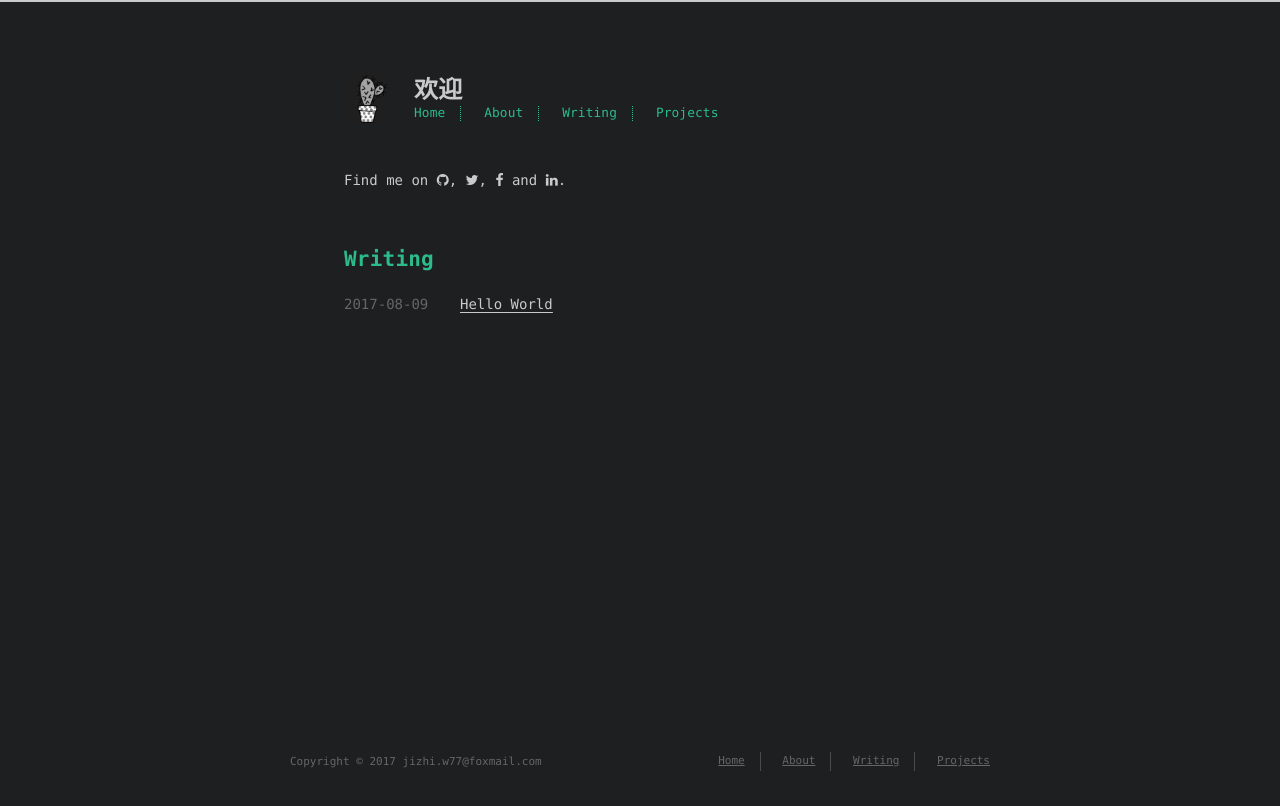
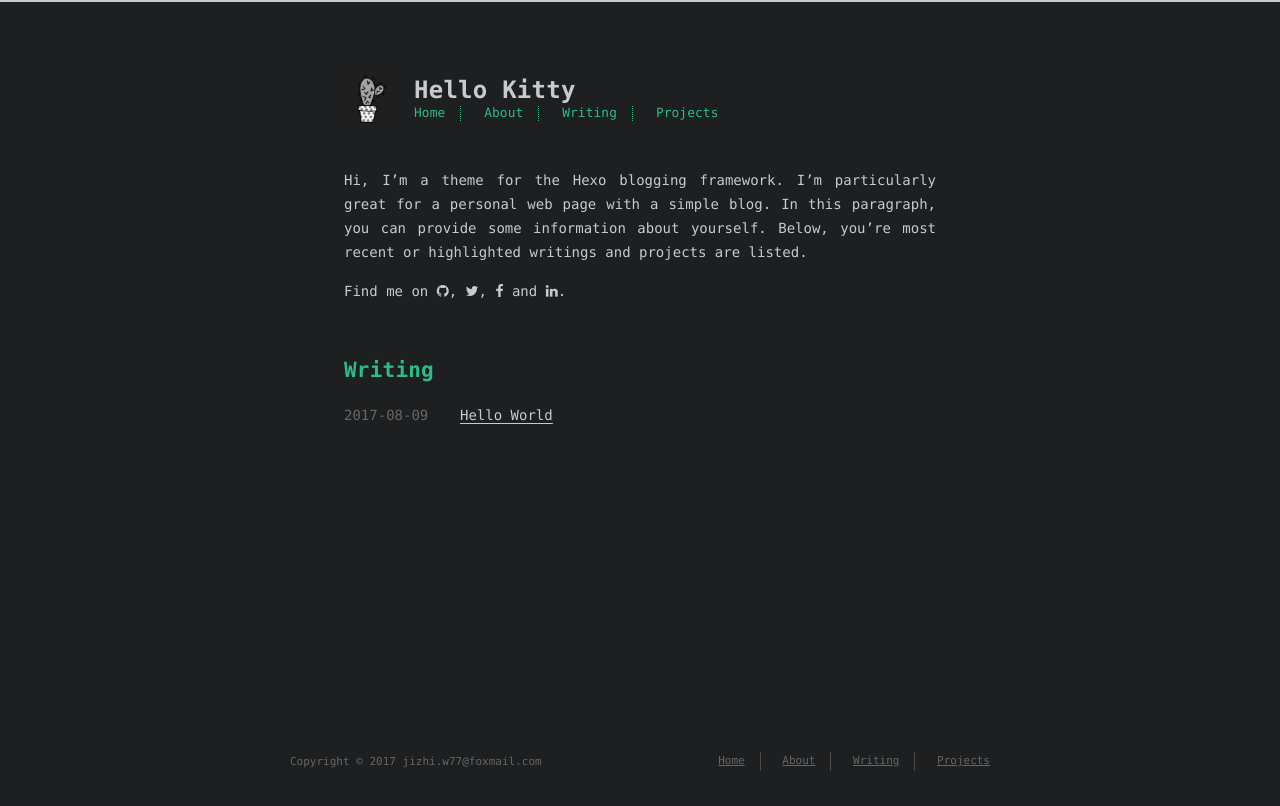
Before and after one commit to MiniMilkfish/jizhi77.github.io, a plain HTML site: page index.html in a window 1280 px wide. Drawn offline with Linux system fonts and the light colour scheme; a web font is replaced by a local one.

Commit message:
Site updated: 2017-08-09 15:58:04

```diff
--- a/index.html
+++ b/index.html
@@ -6,12 +6,15 @@
     <meta http-equiv="X-UA-Compatible" content="IE=edge">
     <meta name="HandheldFriendly" content="True">
     <meta name="viewport" content="width=device-width, initial-scale=1, maximum-scale=1" />
-    <meta property="og:type" content="website">
-<meta property="og:title" content="欢迎">
+    <meta name="description" content="Hi, I’m a theme for the Hexo blogging framework. I’m particularly great for a personal web page with a simple blog. In this paragraph, you can provide some information about yourself. Below, you’re mo">
+<meta property="og:type" content="website">
+<meta property="og:title" content="Hello Kitty">
 <meta property="og:url" content="http://yoursite.com/index.html">
-<meta property="og:site_name" content="欢迎">
+<meta property="og:site_name" content="Hello Kitty">
+<meta property="og:description" content="Hi, I’m a theme for the Hexo blogging framework. I’m particularly great for a personal web page with a simple blog. In this paragraph, you can provide some information about yourself. Below, you’re mo">
 <meta name="twitter:card" content="summary">
-<meta name="twitter:title" content="欢迎">
+<meta name="twitter:title" content="Hello Kitty">
+<meta name="twitter:description" content="Hi, I’m a theme for the Hexo blogging framework. I’m particularly great for a personal web page with a simple blog. In this paragraph, you can provide some information about yourself. Below, you’re mo">
 
 
 
@@ -31,7 +34,7 @@
 
 
     <!-- title -->
-    <title>欢迎</title>
+    <title>Hello Kitty</title>
     <!-- styles -->
     <link rel="stylesheet" href="/css/style.css">
     <!-- rss -->
@@ -51,7 +54,7 @@
 
 
     <div id="title">
-      <h1>欢迎</h1>
+      <h1>Hello Kitty</h1>
     </div>
   </a>
   <div id="nav">
@@ -74,6 +77,9 @@
 
 
         <section id="about">
+
+    <p>Hi, I’m a theme for the Hexo blogging framework. I’m particularly great for a personal web page with a simple blog. In this paragraph, you can provide some information about yourself. Below, you’re most recent or highlighted writings and projects are listed.</p>
+
 
   <p style="display: inline">
 
```
Also changed, not shown: 2017/08/09/hello-world/index.html (+2 -2 lines), archives/2017/08/index.html (+9 -6 lines), archives/2017/index.html (+9 -6 lines), archives/index.html (+9 -6 lines).
